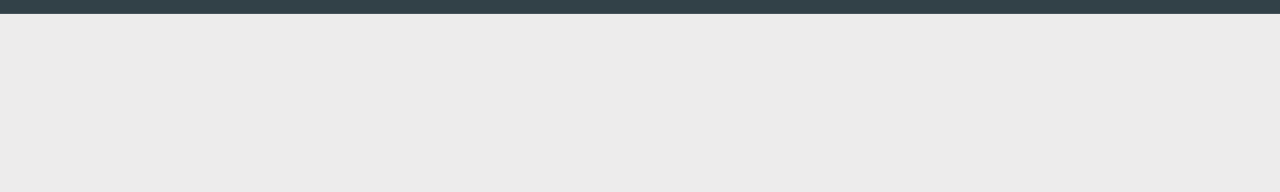
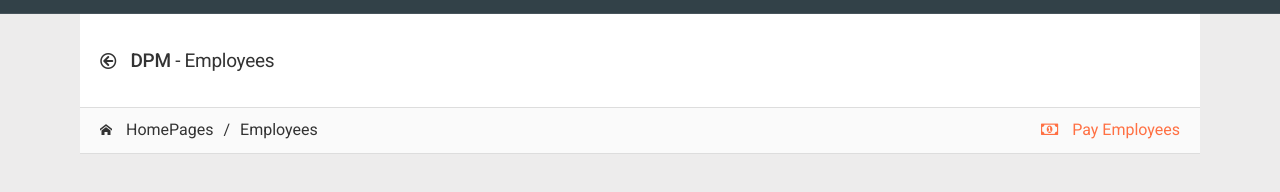
Before and after one commit to phayo/online-payroll-system, a website: page employees.html in a window 1280 px wide. Shown: the part 36-228 px from the top of the page. Drawn offline with Linux system fonts and the light colour scheme.

Commit message:
add page header to employees page

```diff
--- a/employees.html
+++ b/employees.html
@@ -60,7 +60,37 @@
 
             <!-- Page contents-->
             <div class="content-wrapper">
+                    <!-- Page header -->
+                    <div class="page-header page-header-light">
+                        <div class="page-header-content header-elements-md-inline">
+                            <div class="page-title d-flex">
+                                <h4><i class="icon-arrow-left52 mr-2"></i> <span class="font-weight-semibold">DPM</span> - Employees</h4>
+                            </div>
 
+
+                        </div>
+
+                        <div class="breadcrumb-line breadcrumb-line-light header-elements-md-inline">
+                            <div class="d-flex">
+                                <div class="breadcrumb">
+                                    <a href="index.html" class="breadcrumb-item"><i class="icon-home2 mr-2"></i> HomePages</a>
+                                    <a href="employees.html" class="breadcrumb-item">Employees</a>
+                                </div>
+
+                                <a href="#" class="header-elements-toggle text-default d-md-none"><i class="icon-more"></i></a>
+                            </div>
+
+                            <div class="header-elements d-none">
+                                <div class="breadcrumb justify-content-center cursor-pointer">
+                                    <a href="payments.html" class="breadcrumb-elements-item text-warning">
+                                        <i class="fa fa-money mr-2"></i>
+                                        Pay Employees
+                                    </a>
+                                </div>
+                            </div>
+                        </div>
+                    </div>
+                    <!-- /page header -->
             </div>
             <!-- /Page contents-->
         </div>
```
Also changed, not shown: dashboard.html (line endings or trailing spaces).
